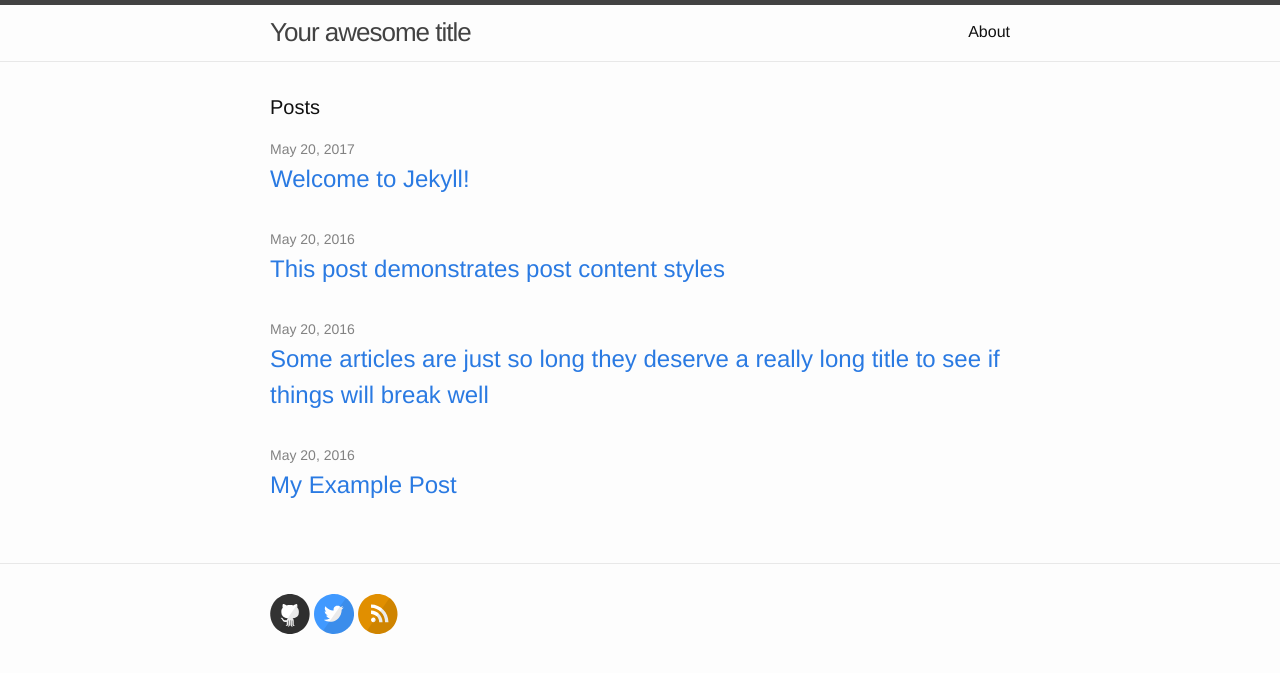
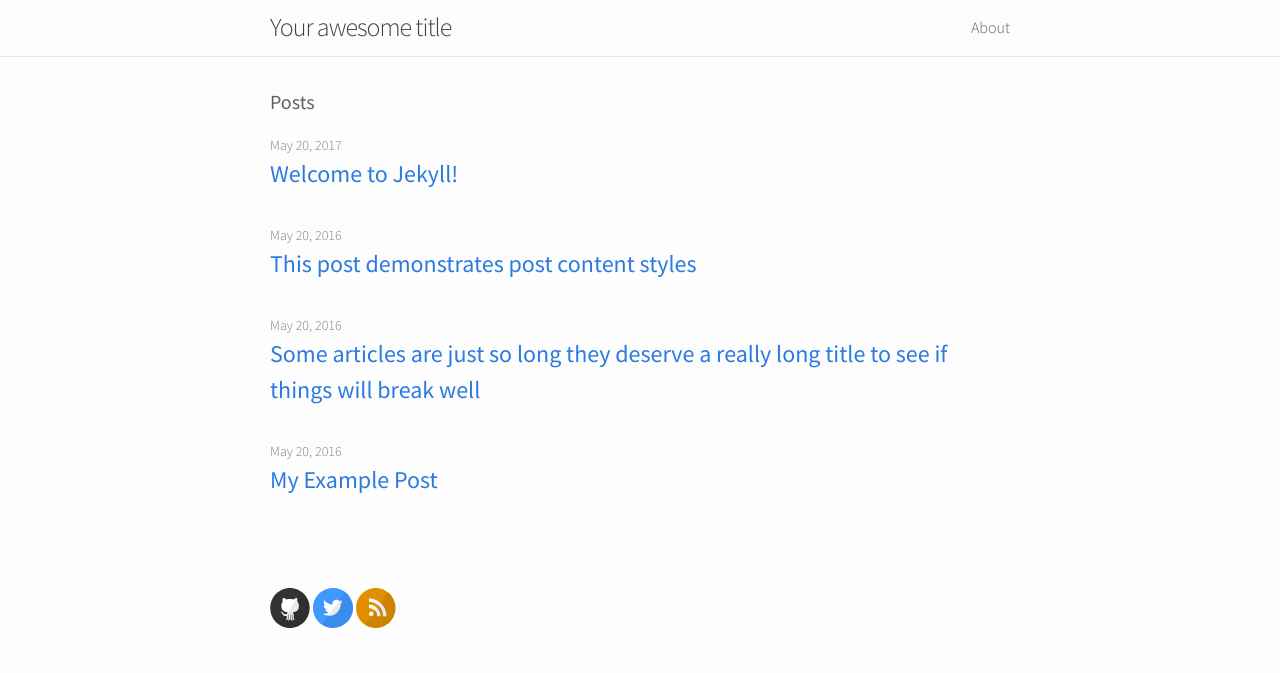
Before and after one commit to jmeosbn/jmeosbn.github.io, a Jekyll site: the page built from index.md, in a window 1280 px wide. Shown: the top 673 px of the page. Built offline with Jekyll 4.4.1, drawn with Linux system fonts in a browser that asks for light colours.

Commit message:
Customise sass style for minima-custom

```diff
--- a/_sass/themes/minima-custom.scss
+++ b/_sass/themes/minima-custom.scss
@@ -1,22 +1,29 @@
 @charset "utf-8";
 
+// google web fonts
+@import url(http://fonts.googleapis.com/css?family=Source+Sans+Pro:300,400,300italic);
+$source-sans:      'Source Sans Pro', $sans !default;
+
 // Define defaults for each variable.
-
-$base-font-family: "Helvetica Neue", Helvetica, Arial, sans-serif !default;
+$base-font-family: $source-sans !default;
 $base-font-size:   16px !default;
-$base-font-weight: 400 !default;
+$base-font-weight: 300 !default;
 $small-font-size:  $base-font-size * 0.875 !default;
 $base-line-height: 1.5 !default;
 
+$title-font-family: $base-font-family !default;
+
 $spacing-unit:     30px !default;
 
-$text-color:       #111 !default;
+$text-color:       $gray !default;
 $background-color: #fdfdfd !default;
 $brand-color:      #2a7ae2 !default;
 
 $grey-color:       #828282 !default;
 $grey-color-light: lighten($grey-color, 40%) !default;
 $grey-color-dark:  darken($grey-color, 25%) !default;
+
+$code-color-bg:    #f7f7fe !default;
 
 // Width of the content area
 $content-width:    800px !default;
--- a/_sass/themes/minima-custom/base.scss
+++ b/_sass/themes/minima-custom/base.scss
@@ -8,6 +8,15 @@ dl, dd, ol, ul, figure {
   padding: 0;
 }
 
+
+// Fonts
+.heading {
+  font-family: $title-font-family;
+}
+
+.sans { font-family: $sans; }
+.serif { font-family: $serif; }
+.mono { font-family: $mono; }
 
 
 /**
@@ -82,7 +91,8 @@ li {
  * Headings
  */
 h1, h2, h3, h4, h5, h6 {
-  font-weight: $base-font-weight;
+  font-weight: normal;
+  @extend .heading;
 }
 
 
@@ -135,11 +145,13 @@ blockquote {
  * Code formatting
  */
 pre,
-code {
+code,
+tt {
+  @extend .mono;
   @include relative-font-size(0.9375);
   border: 1px solid $grey-color-light;
   border-radius: 3px;
-  background-color: #eef;
+  background-color: $code-color-bg;
 }
 
 code {
--- a/_sass/themes/minima-custom/layout.scss
+++ b/_sass/themes/minima-custom/layout.scss
@@ -2,7 +2,7 @@
  * Site header
  */
 .site-header {
-  border-top: 5px solid $grey-color-dark;
+//  border-top: 5px solid $grey-color-dark;
   border-bottom: 1px solid $grey-color-light;
   min-height: $spacing-unit * 1.865;
 
@@ -106,7 +106,7 @@
  * Site footer
  */
 .site-footer {
-  border-top: 1px solid $grey-color-light;
+//  border-top: 1px solid $grey-color-light;
   padding: $spacing-unit 0;
 }
 
--- a/_sass/themes/minima-custom/syntax-highlighting.scss
+++ b/_sass/themes/minima-custom/syntax-highlighting.scss
@@ -6,7 +6,7 @@
   @extend %vertical-rhythm;
 
   .highlighter-rouge & {
-    background: #eef;
+    background: $code-color-bg;
   }
 
   .c     { color: #998; font-style: italic } // Comment
```
